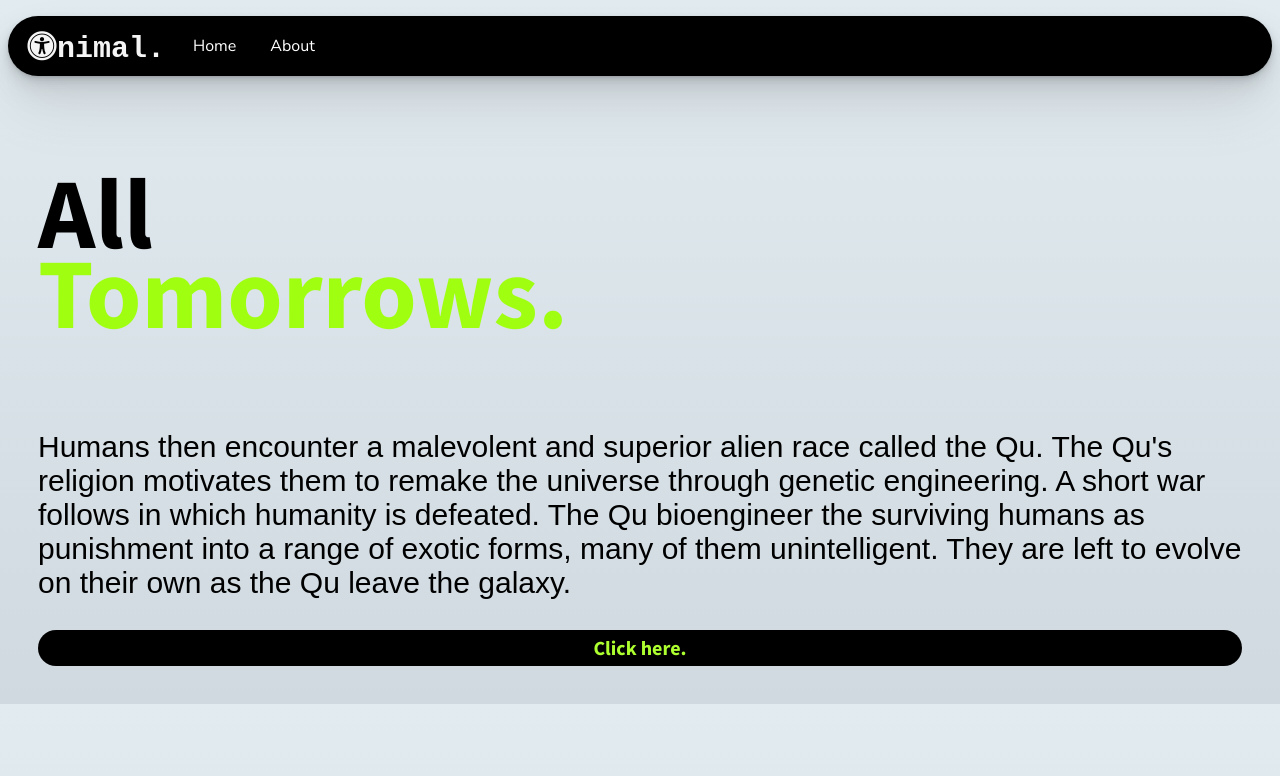
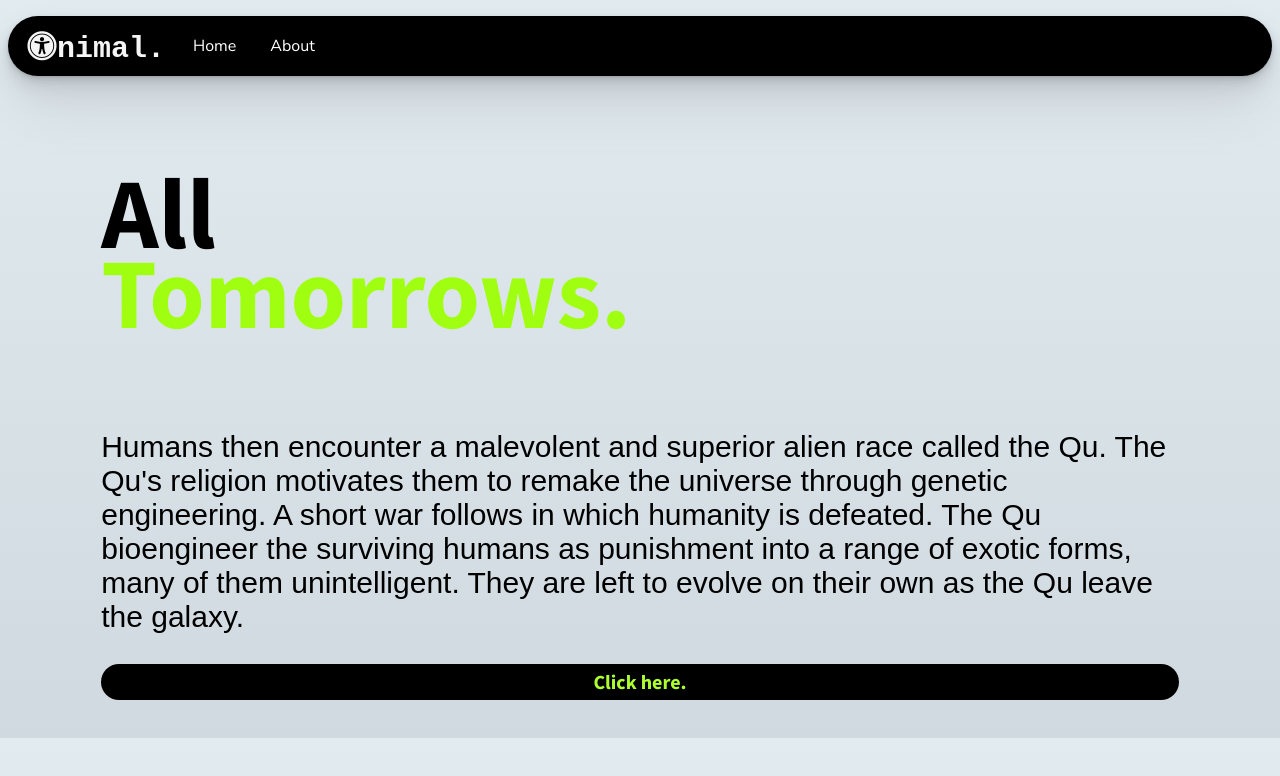
Before and after one commit to miu5/miu5.github.io, a plain HTML site: page Animaly/index.html in a window 1280 px wide. Drawn offline with Linux system fonts and the light colour scheme; a web font is replaced by a local one.

Commit message:
Update mystyle.css

```diff
--- a/Animaly/mystyle.css
+++ b/Animaly/mystyle.css
@@ -87,7 +87,7 @@ header {
 
 /* container  */
 .container {
-  max-width: 1300px;
+  max-width: 90%;
   display: flex;
   flex-direction: column;
   margin: auto;
@@ -97,10 +97,20 @@ header {
 .container .welcome_title {
   font-family: Source Sans Pro, sans-serif;
   color: rgb(0, 0, 0);
-  font-size: 100px;
+  font-size: 70px;
   line-height: 0.8em;
 
 }
+
+@media screen and (min-width: 600px) {
+  .container .welcome_title {
+    font-size: 100px;
+    line-height: 0.8em;}
+  .container {
+    max-width: 90%;
+  }
+  }
+
 
 .container .welcome_description {
   font-family: Source Serif Pro, sans-serif;
```
